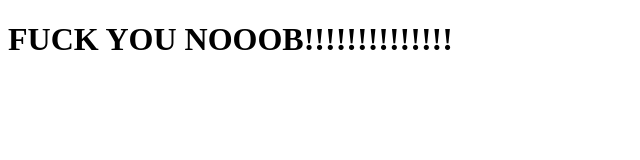
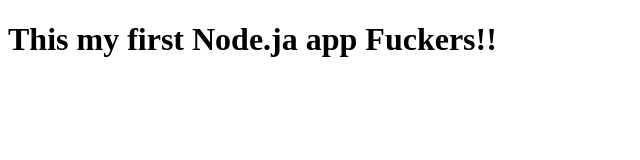
Before and after one commit to chandujin123/node-neural-network-, a website: page public/index.html in a window 1280 px wide. Shown: the whole page, without its empty margins (0-640 px from the left). Drawn offline with Linux system fonts and the light colour scheme.

Commit message:
index.html changed

```diff
--- a/public/index.html
+++ b/public/index.html
@@ -2,6 +2,6 @@
 <html>
 <title> The fuckers site</title>
 <body>
-<h1>FUCK YOU NOOOB!!!!!!!!!!!!!!<h1>
+<h1>This my first Node.ja app Fuckers!!<h1>
 </body>
 </html>
```
